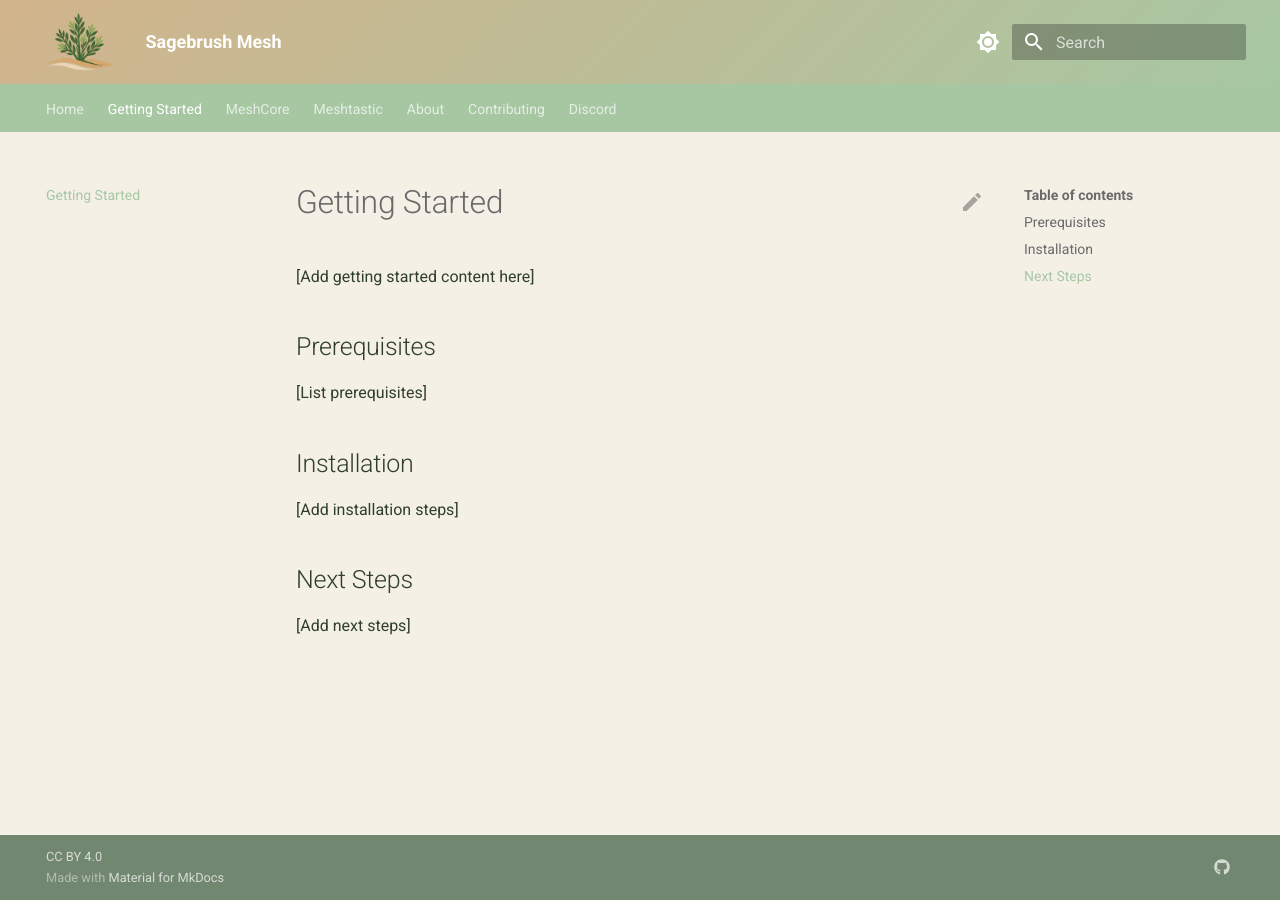
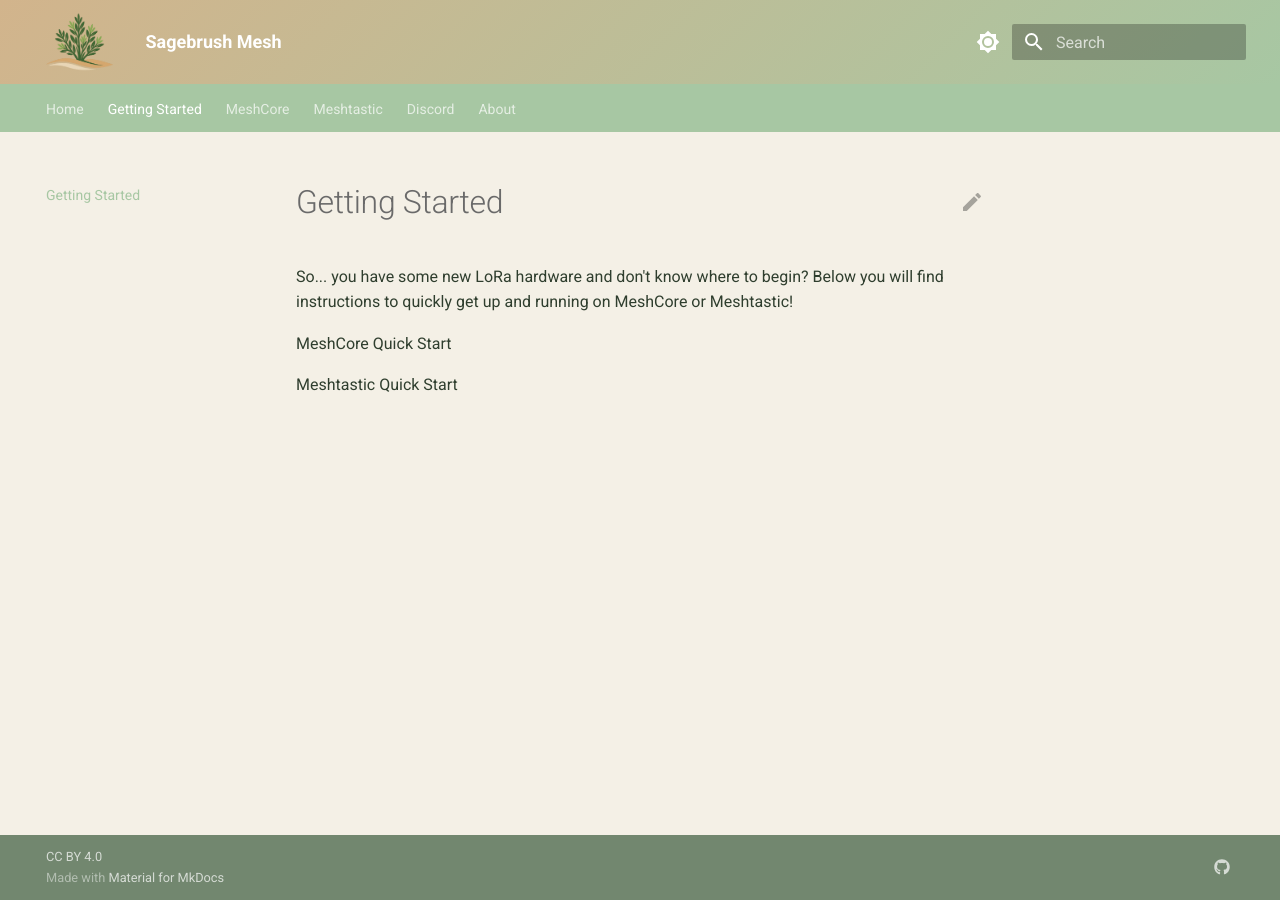
Before and after one commit to jtstockton/sagebrush-www, an MkDocs documentation site: the page built from docs/getting-started.md, in a window 1280 px wide. Built offline with MkDocs 1.6.1 and Material for MkDocs 9.7.7, drawn with Linux system fonts in a browser that asks for light colours.

Commit message:
Reorganize navigation and add MeshCore/Meshtastic sections
- Reorganize navigation with nested sections for MeshCore and Meshtastic
- Move content into folders: meshcore/ and meshtastic/
- Add Quick Start guides for both MeshCore and Meshtastic
- Rename Contact page to Discord
- Rename About page to "Who are we"
- Add preview.sh to .gitignore for local development
- Update Getting Started content

🤖 Generated with [Claude Code](https://claude.com/claude-code)

Co-Authored-By: Claude Sonnet 4.5 <noreply@anthropic.com>

```diff
--- a/docs/getting-started.md
+++ b/docs/getting-started.md
@@ -1,15 +1,9 @@
 # Getting Started
 
-[Add getting started content here]
+So... you have some new LoRa hardware and don't know where to begin?
+Below you will find instructions to quickly get up and running on MeshCore or Meshtastic!
 
-## Prerequisites
 
-[List prerequisites]
+MeshCore Quick Start
 
-## Installation
-
-[Add installation steps]
-
-## Next Steps
-
-[Add next steps]
+Meshtastic Quick Start
--- a/mkdocs.yml
+++ b/mkdocs.yml
@@ -80,8 +80,13 @@ copyright: <a href="https://creativecommons.org/licenses/by/4.0/">CC BY 4.0</a>
 nav:
   - Home: index.md
   - Getting Started: getting-started.md
-  - MeshCore: meshcore.md
-  - Meshtastic: meshtastic.md
-  - About: about.md
-  - Contributing: contributing.md
-  - Discord: contact.md
+  - MeshCore:
+      - Quick Start: meshcore/mc_quickstart.md
+      - Overview: meshcore/index.md
+  - Meshtastic:
+      - Quick Start: meshtastic/mt_quickstart.md
+      - Overview: meshtastic/index.md
+  - Discord: discord.md
+  - About:
+      - Who are we: who.md
+      - Contributing: contributing.md
```
Also changed, not shown: docs/about.md (deleted, +0 -23 lines), docs/meshcore/index.md (added, +1 -0 lines), docs/meshcore/mc_quickstart.md (added, +4 -0 lines), docs/meshtastic/index.md (added, +1 -0 lines), docs/meshtastic/mt_quickstart.md (added, +3 -0 lines), docs/who.md (added, +7 -0 lines), docs/discord.md (renamed from docs/contact.md), 1 other file.
